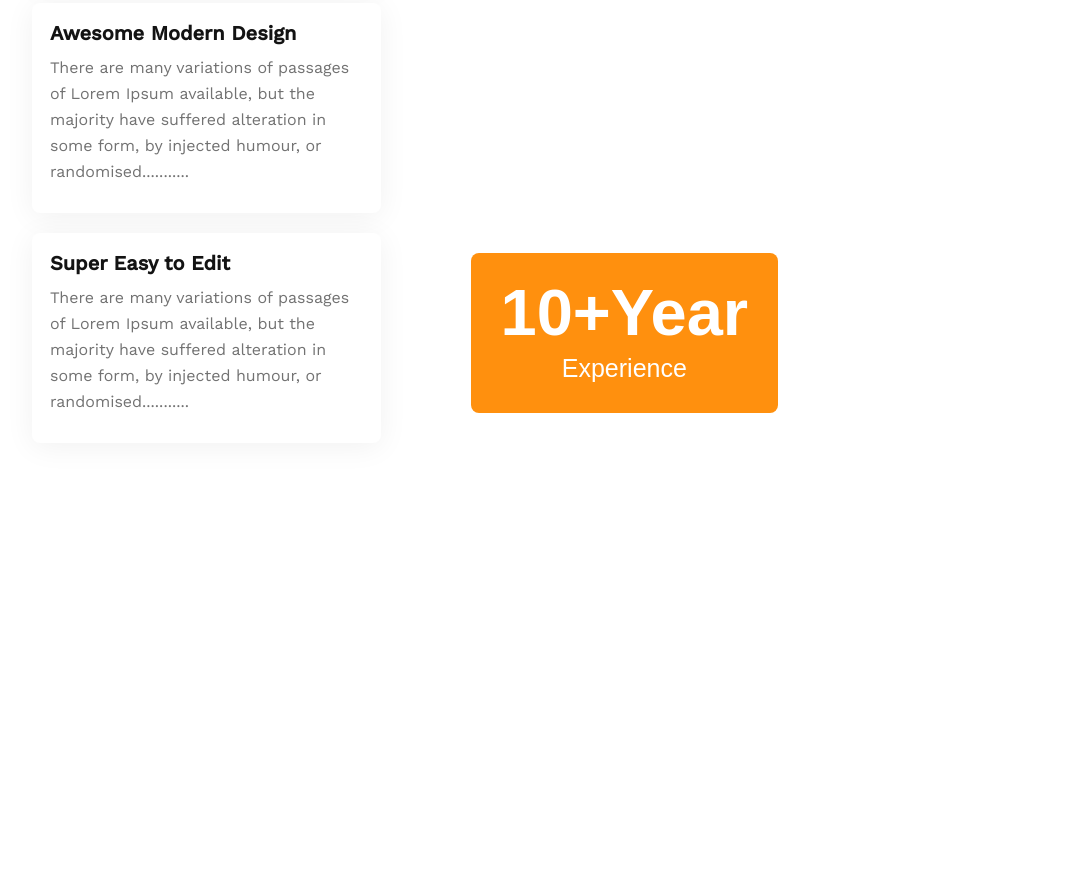
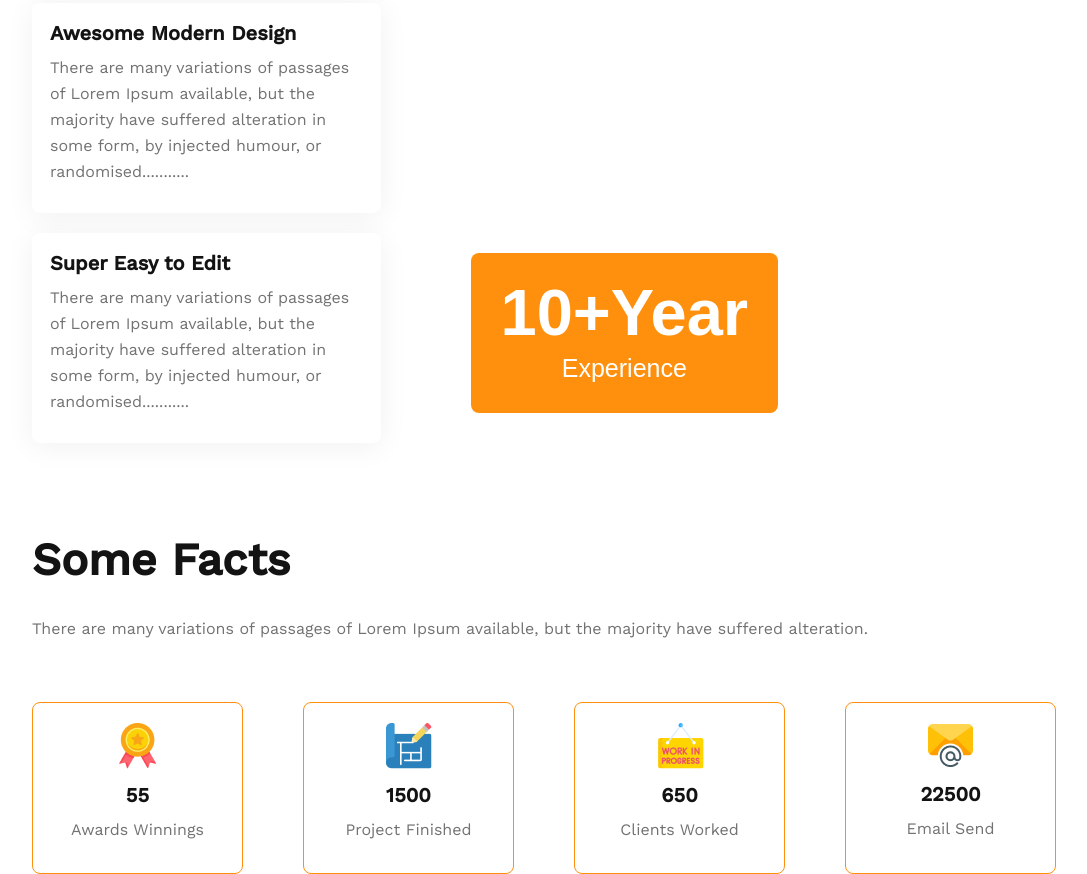
Before and after one commit to mahmudul-001/simple-g3-architects-css3, a plain HTML site: page index.html in a window 1280 px wide. Shown: the part 2603-3477 px from the top of the page, without its empty margins (96-1183 px from the left). Before the commit the page ends 3116 px from the top, so only its background shows below. Drawn offline with nearby package versions, Linux system fonts and the light colour scheme.

Commit message:
added main section facts area and styles

```diff
--- a/index.html
+++ b/index.html
@@ -115,6 +115,38 @@
                 </div>
             </div>
         </section>
+        <!-- -----------------------main section facts------------------------------ -->
+        <section>
+            <div class="facts">
+                <h2 class="primary-title">Some Facts</h2>
+                <p class="primary-description">There are many variations of passages of Lorem Ipsum available, but the majority have suffered alteration.</p>
+            </div>
+            <div class="container">
+                <div class="facts-contains">
+                    <div class="facts-items">
+                        <img src="assets/images/icons/ribon.png" alt="ribon">
+                        <h3 class="primary-sub-title">55</h3>
+                        <p class="primary-description">Awards Winnings</p>
+                    </div>
+                    <div class="facts-items">
+                        <img src="assets/images/icons/projects.png" alt="projects">
+                        <h3 class="primary-sub-title">1500</h3>
+                        <p class="primary-description">Project Finished</p>
+                    </div>
+                    <div class="facts-items">
+                        <img src="assets/images/icons/customers.png" alt="customers">
+                        <h3 class="primary-sub-title">650</h3>
+                        <p class="primary-description">Clients Worked</p>
+                    </div>
+                    <div class="facts-items">
+                        <img src="assets/images/icons/email.png" alt="email">
+                        <h3 class="primary-sub-title">22500</h3>
+                        <p class="primary-description">Email Send</p>
+                    </div>
+                </div>
+            </div>
+        </section>
+
 
     </main>
     <!-- -----------------------main section end------------------------------ -->
--- a/styles/styles.css
+++ b/styles/styles.css
@@ -88,7 +88,7 @@ img {
     align-items: center;
 }
 
-.menu ul{
+.menu ul {
     display: flex;
     gap: 50px;
 
@@ -203,11 +203,12 @@ img {
     gap: 20px;
 }
 
-.border-design{
+.border-design {
     padding-left: 13px;
     border-left: 4px solid #FF900E;
 }
-.architect-title{
+
+.architect-title {
     color: #131313;
     font-size: 40px;
     font-style: normal;
@@ -256,8 +257,27 @@ img {
 
 /* -------------------
     Main section
-    features Styles
+    facts Styles
     --------------------- */
+.facts{
+    width: 80%;
+    margin: 50px auto;
+}
+.facts-contains{
+    display: grid;
+    grid-template-columns: repeat(4, 1fr);
+    gap: 60px;
+}
+.facts-items {
+    text-align: center;
+    padding: 20px 10px;
+    border-radius: 8px;
+    border: 1px solid #FF900E;
+}
+.facts-items img{
+    padding-bottom: 10px;
+}
+
 /* -------------------
     Main section
     features Styles
```
